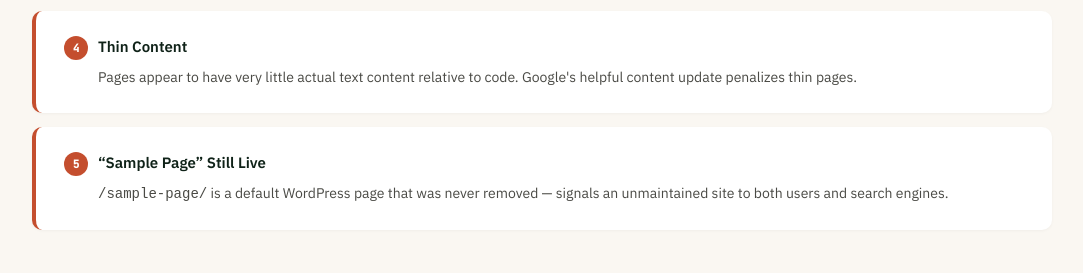
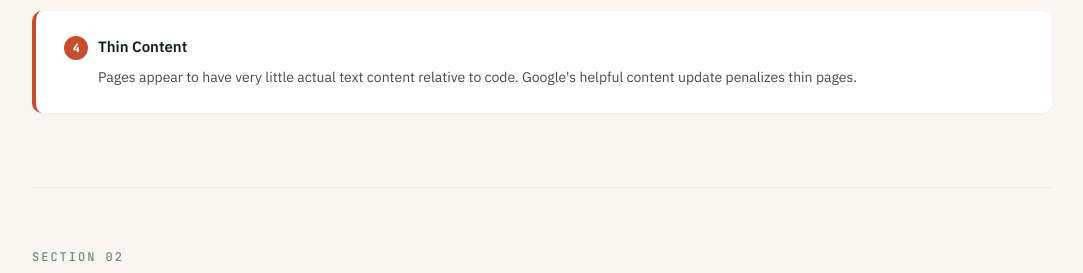
Before and after one commit to webbersaur/freds-seo-audit, a plain HTML site: page index.html in a window 1280 px wide. Shown: the part 2187-2460 px from the top of the page, without its empty margins (98-1181 px from the left). Drawn offline with Linux system fonts and the light colour scheme.

Commit message:
Remove sample page references from audit report
Co-Authored-By: Claude Opus 4.6 <noreply@anthropic.com>

```diff
--- a/index.html
+++ b/index.html
@@ -974,10 +974,6 @@
   <div class="issue-card">
     <h4><span class="issue-num">4</span> Thin Content</h4>
     <p>Pages appear to have very little actual text content relative to code. Google's helpful content update penalizes thin pages.</p>
-  </div>
-  <div class="issue-card">
-    <h4><span class="issue-num">5</span> &ldquo;Sample Page&rdquo; Still Live</h4>
-    <p><code>/sample-page/</code> is a default WordPress page that was never removed &mdash; signals an unmaintained site to both users and search engines.</p>
   </div>
 </section>
 
@@ -1343,7 +1339,6 @@
         <tr><td>Fix H1 tags on all pages</td><td>$200 &ndash; $400</td><td><span class="badge badge-high">High</span></td></tr>
         <tr><td>Write proper meta titles &amp; descriptions for all 15 pages</td><td>$300 &ndash; $500</td><td><span class="badge badge-high">High</span></td></tr>
         <tr><td>Add full NAP to header/footer with schema</td><td>$200 &ndash; $400</td><td><span class="badge badge-high">High</span></td></tr>
-        <tr><td>Remove /sample-page/</td><td>$0 (DIY)</td><td><span class="badge badge-low">Low</span></td></tr>
         <tr><td>Fix business name consistency across all directories</td><td>$300 &ndash; $500</td><td><span class="badge badge-high">High</span></td></tr>
         <tr><td>Add click-to-call phone number in header</td><td>$100 &ndash; $200</td><td><span class="badge badge-high">High</span></td></tr>
         <tr><td>Add LocalBusiness structured data (JSON-LD)</td><td>$200 &ndash; $400</td><td><span class="badge badge-high">High</span></td></tr>
@@ -1548,7 +1543,6 @@
         <li>Set up Google Search Console &amp; Google Analytics 4</li>
         <li>Claim/verify Google Business Profile ownership</li>
         <li>Fix NAP consistency across all directories</li>
-        <li>Remove /sample-page/</li>
         <li>Add phone number + CTA to every page header</li>
       </ul>
     </div>
```
